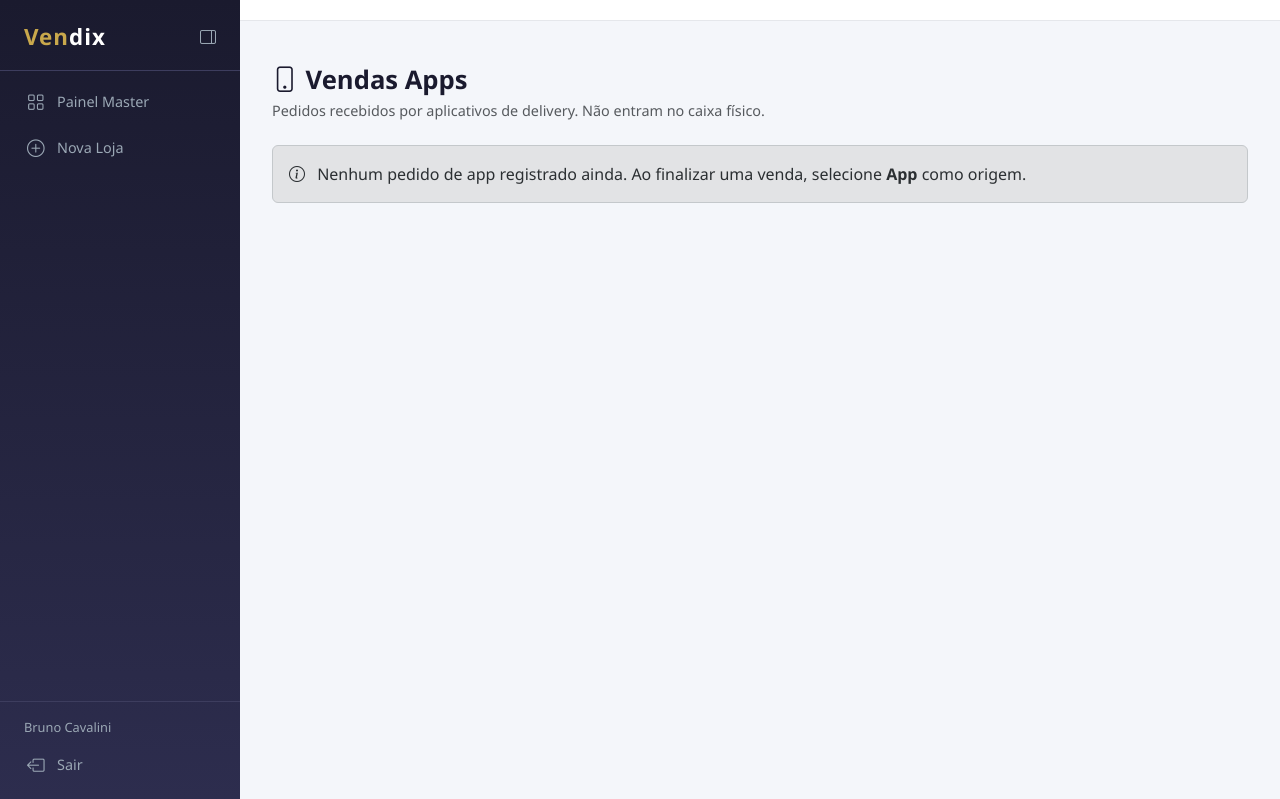
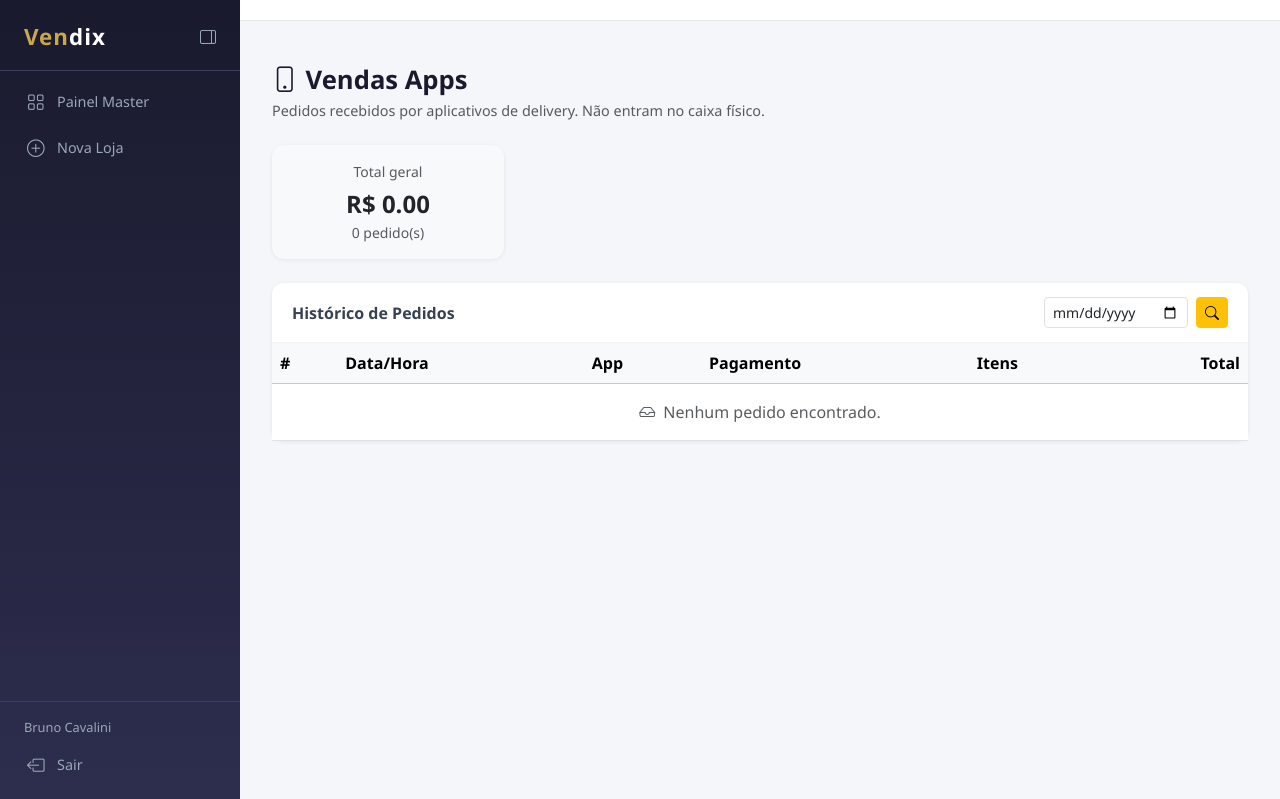
Before and after one commit to cavalinibruno-rgb/vendix, a Flask app: page /vendas-apps/ in a window 1280 px wide. Shown: the top 799 px of the page. Run offline with Flask 3, Linux system fonts and the light colour scheme; a user stored in the database is signed in; data that the repository does not hold is empty.

Commit message:
Fix: Vendas Apps sempre mostra filtro e tabela, mesmo sem resultados
Co-Authored-By: Claude Sonnet 4.6 <noreply@anthropic.com>

```diff
--- a/app/templates/apps/index.html
+++ b/app/templates/apps/index.html
@@ -8,7 +8,6 @@
 </div>
 
 <!-- Totais por app -->
-{% if por_app %}
 <div class="row g-3 mb-4">
   {% for nome, dados in por_app.items() %}
   <div class="col-6 col-md-3">
@@ -73,16 +72,16 @@
           </td>
           <td class="text-end fw-semibold">R$ {{ '%.2f'|format(v.total) }}</td>
         </tr>
+        {% else %}
+        <tr>
+          <td colspan="6" class="text-center text-muted py-3">
+            <i class="bi bi-inbox me-1"></i>
+            Nenhum pedido encontrado{% if filtro_data %} para {{ filtro_data|replace('-','/')|reverse|list|join }}{% endif %}.
+          </td>
+        </tr>
         {% endfor %}
       </tbody>
     </table>
   </div>
 </div>
-
-{% else %}
-<div class="alert alert-secondary">
-  <i class="bi bi-info-circle me-2"></i>
-  Nenhum pedido de app registrado ainda. Ao finalizar uma venda, selecione <strong>App</strong> como origem.
-</div>
-{% endif %}
 {% endblock %}
```
